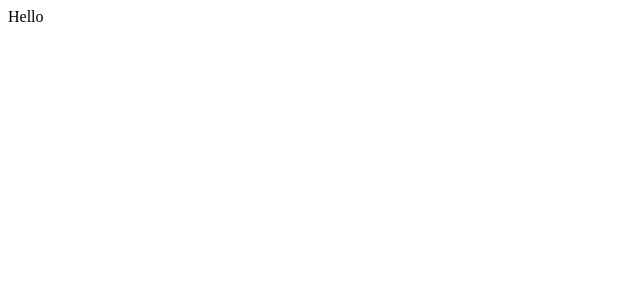
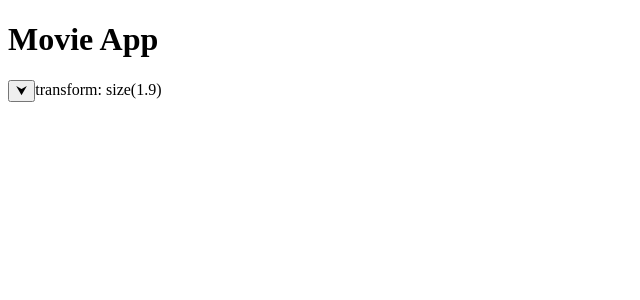
Before and after one commit to mesmarios/movie-app, a React (Create React App) app in the folder movie-app/: page / in a window 1280 px wide. Shown: the top 300 px of the page, without its empty margins (0-640 px from the left). Built offline with nearby package versions, Linux system fonts and the light colour scheme.

Commit message:
first commit

```diff
--- a/movie-app/src/header.js
+++ b/movie-app/src/header.js
@@ -1,3 +1,10 @@
+function Clickable() {
+  return <button>⮟</button>;
+}
 export default function App() {
-  return <div>Hello</div>;
+  return <div><h1>Movie App</h1>
+  <Clickable />
+  transform: size(1.9)
+    </div>
+  ;
 }
```
